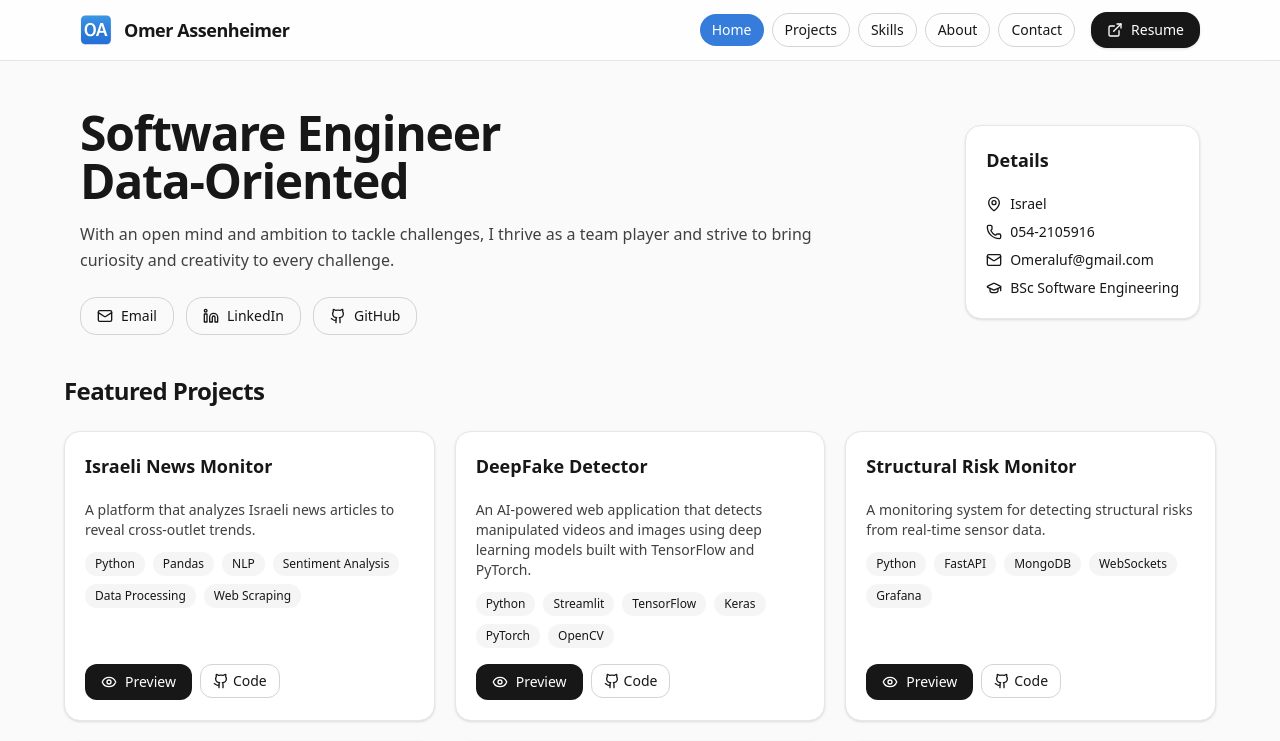
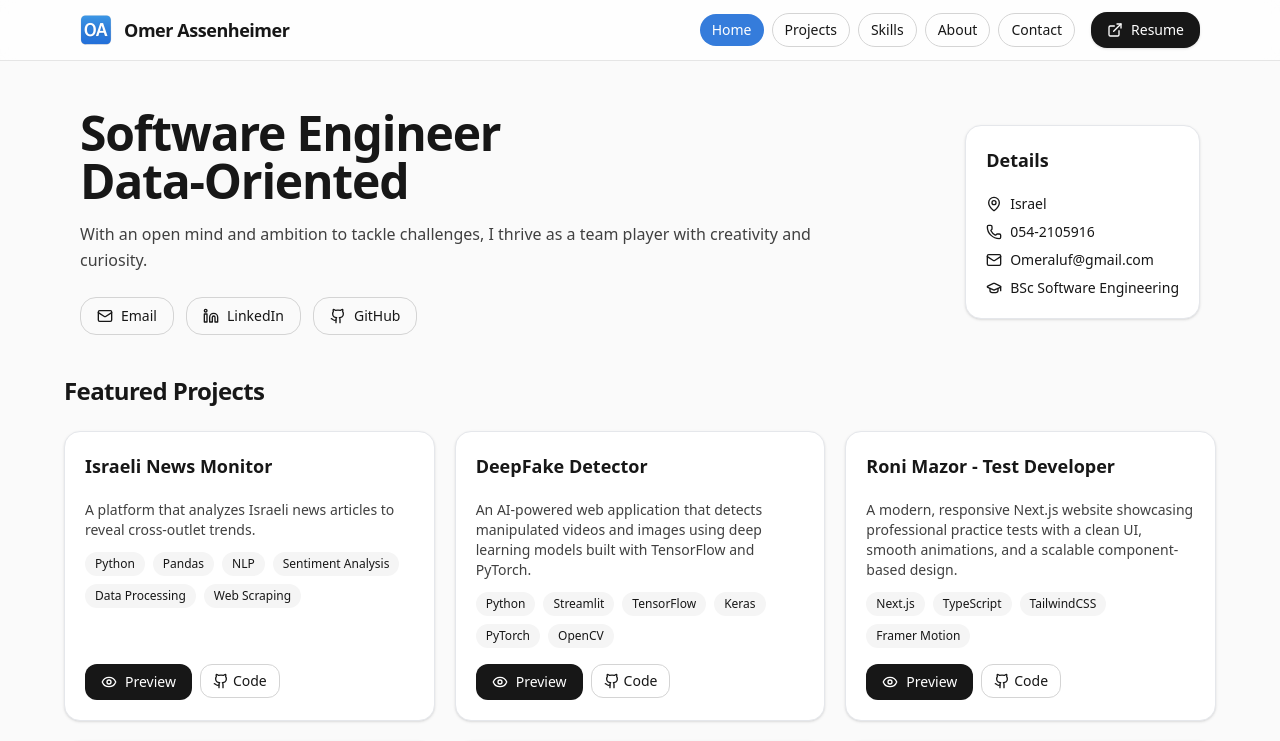
Before and after one commit to Omeraluf/Omer-Assenheimer-Portfolio, a React (Vite) app: page / in a window 1280 px wide. Shown: the top 741 px of the page. Built offline with nearby package versions, Linux system fonts and the light colour scheme.

Commit message:
add: image preview

```diff
--- a/src/App.tsx
+++ b/src/App.tsx
@@ -163,8 +163,7 @@ export default function App() {
 
             <p className="mt-4 text-neutral-700 leading-relaxed">
               {/* I build clean, efficient, and reliable software with a focus on clear logic, good structure, and meaningful user impact. */}
-              With an open mind and ambition to tackle challenges, I thrive as a
-              team player and strive to bring curiosity and creativity to every challenge.
+              With an open mind and ambition to tackle challenges, I thrive as a team player with creativity and curiosity.
             </p>
             <div className="mt-6 flex flex-wrap items-center gap-3">
               <a href={`mailto:${INFO.email}`}>
@@ -253,6 +252,7 @@ export default function App() {
                       <PreviewButton
                         variant="default"
                         videoSrc={p.videoSrc}
+                        imageSrc={p.imageSrc}
                         popPlacement="top"
                         className = "rounded-xl size-sm"
                       >
--- a/src/components/ui/PreviewButton.tsx
+++ b/src/components/ui/PreviewButton.tsx
@@ -7,15 +7,16 @@ type Placement = "top" | "bottom" | "left" | "right";
 
 export interface PreviewButtonProps
   extends Omit<ButtonProps, "asChild" | "onMouseEnter" | "onMouseLeave"> {
-  videoSrc: string;
+  videoSrc?: string;        // now optional
+  imageSrc?: string;        // NEW: image fallback
   popPlacement?: Placement;
-  // width/height now controlled by Tailwind below; you can expose props later if you want
   videoClassName?: string;
 }
 
 export default function PreviewButton({
   children,
   videoSrc,
+  imageSrc,
   popPlacement = "top",
   videoClassName = "",
   className = "",
@@ -24,24 +25,26 @@ export default function PreviewButton({
   const videoRef = useRef<HTMLVideoElement | null>(null);
 
   const handleEnter = useCallback(() => {
+    if (!videoSrc) return; // only try to play if we actually have a video
     const v = videoRef.current;
     if (!v) return;
     try {
-      v.muted = true;     // required for autoplay policies
-      v.load();           // ensure dimensions/metadata
+      v.muted = true;
+      v.load();
       v.currentTime = 0;
       void v.play();
     } catch {}
-  }, []);
+  }, [videoSrc]);
 
   const handleLeave = useCallback(() => {
+    if (!videoSrc) return;
     const v = videoRef.current;
     if (!v) return;
     try {
       v.pause();
       v.currentTime = 0;
     } catch {}
-  }, []);
+  }, [videoSrc]);
 
   const pos =
     popPlacement === "top"
@@ -62,7 +65,6 @@ export default function PreviewButton({
         {children}
       </Button>
 
-    {/* Floating preview (video or fallback) */}
       <div
         className={`pointer-events-none absolute z-50 ${pos} opacity-0 scale-95 group-hover:opacity-100 group-hover:scale-100 transition duration-200`}
       >
@@ -86,6 +88,12 @@ export default function PreviewButton({
                 } catch {}
               }}
             />
+          ) : imageSrc ? (
+            <img
+              src={imageSrc}
+              alt="Project preview"
+              className="pointer-events-none w-full h-full object-cover"
+            />
           ) : (
             <span className="text-3xl opacity-90">Coming soon</span>
           )}
@@ -93,5 +101,4 @@ export default function PreviewButton({
       </div>
     </div>
   );
-
 }
--- a/src/data/data.ts
+++ b/src/data/data.ts
@@ -24,7 +24,8 @@ type Project = {
   tech: string[];
   live: string;
   repo: string;
-  videoSrc: string;
+  videoSrc?: string;
+  imageSrc?: string;
 };
 
 export const PROJECTS: Project[] = [
@@ -46,9 +47,18 @@ export const PROJECTS: Project[] = [
   videoSrc: "/previews/DeepFake Detector.mp4",
   },
   {
+  title: "Roni Mazor - Test Developer",
+  blurb:
+    "A modern, responsive Next.js website showcasing professional practice tests with a clean UI, smooth animations, and a scalable component-based design.",
+  tech: ["Next.js", "TypeScript", "TailwindCSS", "Framer Motion"],
+  live: "https://your-domain-here.vercel.app",
+  repo: "https://github.com/Omeraluf/roni-mazor-test-developer",
+  imageSrc: "/previews/RoniMazorTestDeveloper.jpg",
+  },
+  {
     title: "Structural Risk Monitor", //"IoT Building Safety Monitor", Building Stability Tracker
     blurb:
-      "A monitoring system for detecting structural risks from real-time sensor data.",
+      "A monitoring system for detecting structural civil engineering risks from real-time sensor data.",
     tech: ["Python", "FastAPI", "MongoDB", "WebSockets", "Grafana"],
     live: "#",
     repo: "https://github.com/omeraluf",
@@ -81,4 +91,5 @@ export const PROJECTS: Project[] = [
     repo: "https://github.com/Omeraluf/School-Saftey-Risk-Prediction",
     videoSrc: "",
   },
+
 ] as const;
```
Also changed, not shown: public/previews/RoniMazorTestDeveloper.jpg (added). Lines whose indentation alone changed are shown as unchanged.
